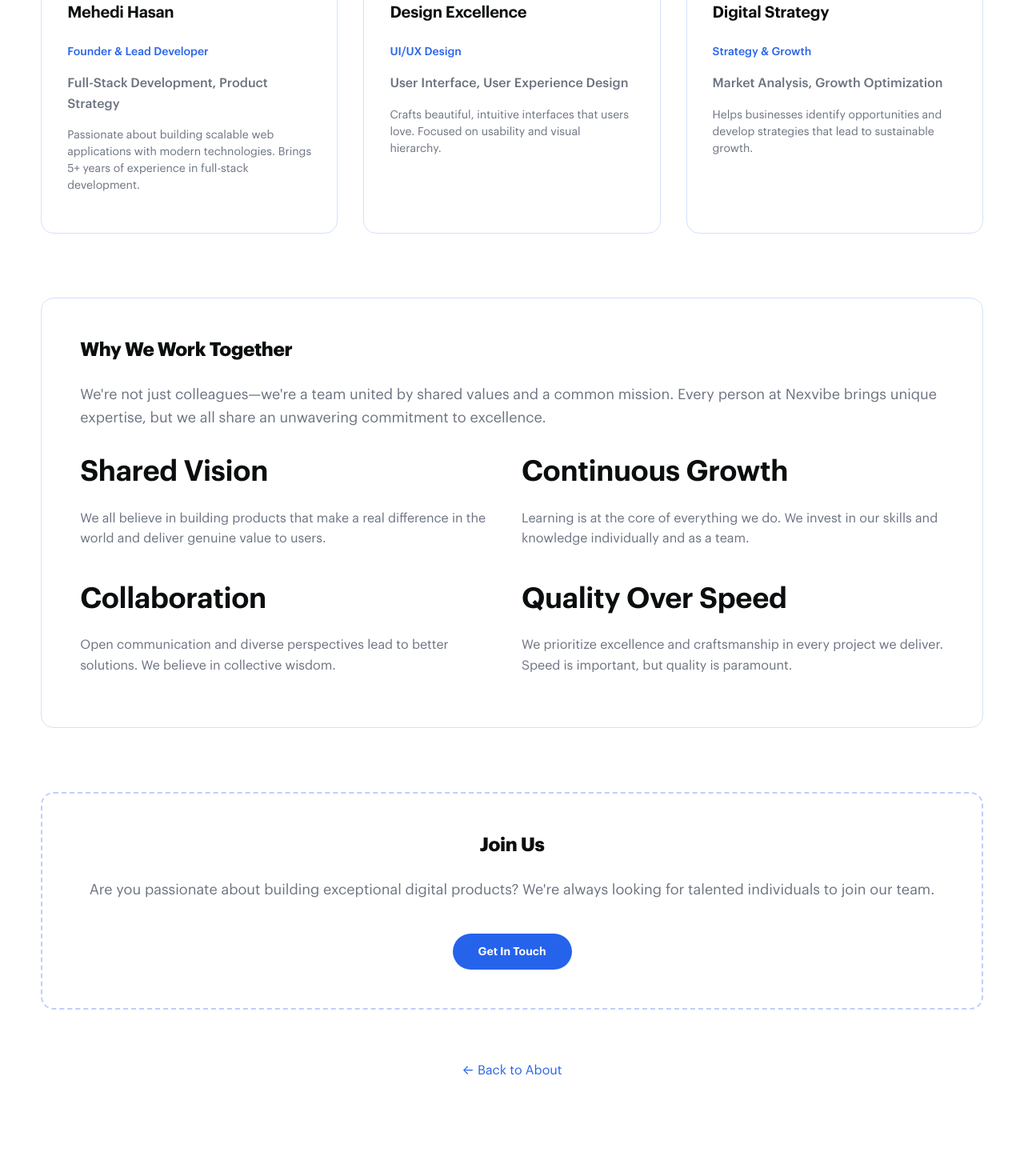
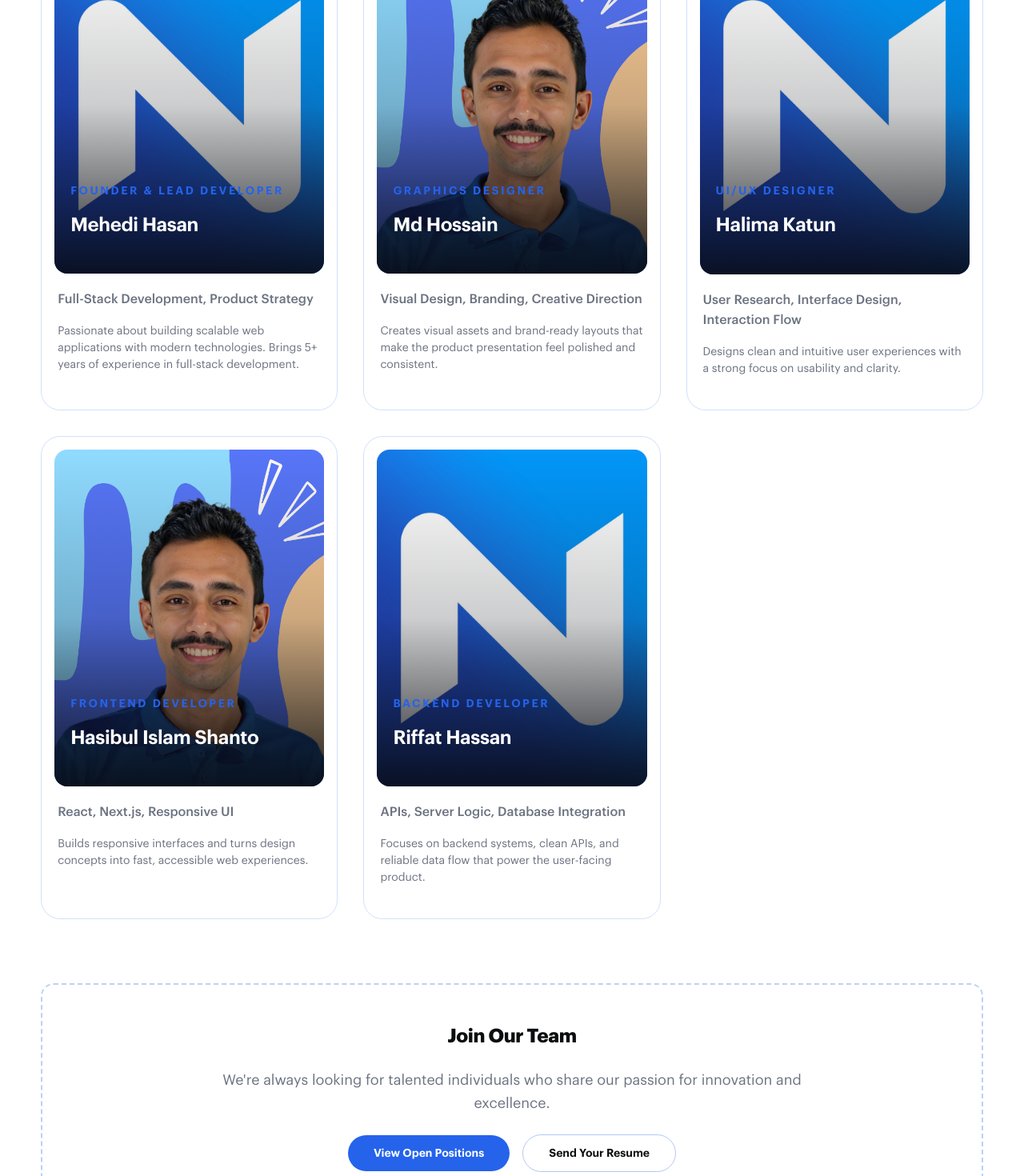
Before and after one commit to TheMehediHQ/Nexvibe, a Next.js app: page /team in a window 1280 px wide. Shown: the part 440-1910 px from the top of the page at 80% size. Built offline with nearby package versions, Linux system fonts and the light colour scheme; no server answers.

Commit message:
feat: i update team member

```diff
--- a/app/team/TeamPageClient.tsx
+++ b/app/team/TeamPageClient.tsx
@@ -1,6 +1,45 @@
 'use client';
 
+import Image from 'next/image';
 import Link from 'next/link';
+
+const teamMembers = [
+  {
+    name: 'Mehedi Hasan',
+    role: 'Founder & Lead Developer',
+    expertise: 'Full-Stack Development, Product Strategy',
+    image: '/profile/profile.png',
+    bio: 'Passionate about building scalable web applications with modern technologies. Brings 5+ years of experience in full-stack development.',
+  },
+  {
+    name: 'Md Hossain',
+    role: 'Graphics Designer',
+    expertise: 'Visual Design, Branding, Creative Direction',
+    image: '/profile/about.png',
+    bio: 'Creates visual assets and brand-ready layouts that make the product presentation feel polished and consistent.',
+  },
+  {
+    name: 'Halima Katun',
+    role: 'UI/UX Designer',
+    expertise: 'User Research, Interface Design, Interaction Flow',
+    image: '/profile/profile.png',
+    bio: 'Designs clean and intuitive user experiences with a strong focus on usability and clarity.',
+  },
+  {
+    name: 'Hasibul Islam Shanto',
+    role: 'Frontend Developer',
+    expertise: 'React, Next.js, Responsive UI',
+    image: '/profile/about.png',
+    bio: 'Builds responsive interfaces and turns design concepts into fast, accessible web experiences.',
+  },
+  {
+    name: 'Riffat Hassan',
+    role: 'Backend Developer',
+    expertise: 'APIs, Server Logic, Database Integration',
+    image: '/profile/profile.png',
+    bio: 'Focuses on backend systems, clean APIs, and reliable data flow that power the user-facing product.',
+  },
+];
 
 export default function TeamPageClient() {
   return (
@@ -10,44 +49,22 @@ export default function TeamPageClient() {
         className="relative min-h-screen overflow-hidden py-[clamp(4rem,8vw,8rem)]"
         style={{ background: 'var(--bg)' }}
       >
-        <div className="relative z-[2] mx-auto max-w-[1400px] px-[clamp(1rem,4vw,4rem)]">
+        <div className="relative z-2 mx-auto max-w-350 px-[clamp(1rem,4vw,4rem)]">
           <div className="mb-16 overflow-hidden text-center">
             <h1 className="sectionTitleGlobal">
               Our <span style={{ color: 'var(--accent)' }}>Team</span>
             </h1>
-            <p className="mx-auto mt-4 max-w-[700px] text-lg text-[var(--text-secondary)]">
+            <p className="mx-auto mt-4 max-w-175 text-lg text-(--text-secondary)">
               A passionate group of designers, developers, and strategists dedicated to building exceptional digital
               products that drive real business impact.
             </p>
           </div>
 
-          <div className="grid gap-8 md:grid-cols-2 lg:grid-cols-3 mb-20">
-            {[
-              {
-                name: 'Mehedi Hasan',
-                role: 'Founder & Lead Developer',
-                expertise: 'Full-Stack Development, Product Strategy',
-                icon: '👨‍💻',
-                bio: 'Passionate about building scalable web applications with modern technologies. Brings 5+ years of experience in full-stack development.',
-              },
-              {
-                name: 'Design Excellence',
-                role: 'UI/UX Design',
-                expertise: 'User Interface, User Experience Design',
-                icon: '🎨',
-                bio: 'Crafts beautiful, intuitive interfaces that users love. Focused on usability and visual hierarchy.',
-              },
-              {
-                name: 'Digital Strategy',
-                role: 'Strategy & Growth',
-                expertise: 'Market Analysis, Growth Optimization',
-                icon: '📊',
-                bio: 'Helps businesses identify opportunities and develop strategies that lead to sustainable growth.',
-              },
-            ].map((member, idx) => (
+          <div className="mb-20 grid gap-8 md:grid-cols-2 lg:grid-cols-3">
+            {teamMembers.map((member) => (
               <div
-                key={idx}
-                className="group relative overflow-hidden rounded-2xl border p-8 transition-all duration-300 h-full"
+                key={member.name}
+                className="group relative h-full overflow-hidden rounded-3xl border p-4 transition-all duration-300"
                 style={{ borderColor: 'rgba(var(--accent-rgb), 0.2)' }}
               >
                 <div
@@ -57,79 +74,70 @@ export default function TeamPageClient() {
                   }}
                 />
 
-                <div className="relative z-[2] space-y-4">
-                  <div className="text-5xl">{member.icon}</div>
-                  <div>
-                    <h2 className="text-xl font-semibold text-[var(--text)]">{member.name}</h2>
-                    <p className="text-sm font-medium text-[var(--accent)]">{member.role}</p>
+                <div className="relative z-2 space-y-5">
+                  <div className="relative aspect-4/5 overflow-hidden rounded-2xl">
+                    <Image
+                      src={member.image}
+                      alt={`${member.name} portrait`}
+                      fill
+                      className="object-cover transition-transform duration-500 group-hover:scale-105"
+                      sizes="(max-width: 768px) 100vw, (max-width: 1024px) 50vw, 33vw"
+                      priority={member.name === 'Mehedi Hasan'}
+                    />
+                    <div className="absolute inset-0 bg-linear-to-t from-[rgba(6,9,14,0.88)] via-[rgba(6,9,14,0.2)] to-transparent" />
+                    <div className="absolute inset-x-0 bottom-0 p-5">
+                      <p className="text-sm font-semibold uppercase tracking-[0.18em] text-(--accent)">
+                        {member.role}
+                      </p>
+                      <h2 className="mt-2 text-2xl font-semibold text-white">{member.name}</h2>
+                    </div>
                   </div>
-                  <p className="font-medium text-[var(--text-secondary)]">{member.expertise}</p>
-                  <p className="text-sm leading-relaxed text-[var(--text-secondary)]">{member.bio}</p>
+                  <div className="space-y-3 px-1 pb-2">
+                    <p className="font-medium text-(--text-secondary)">{member.expertise}</p>
+                    <p className="text-sm leading-relaxed text-(--text-secondary)">{member.bio}</p>
+                  </div>
                 </div>
               </div>
             ))}
           </div>
 
+
+
           <div
-            className="space-y-8 rounded-2xl border p-8 md:p-12"
-            style={{ borderColor: 'rgba(var(--accent-rgb), 0.2)' }}
+            className="mt-20 space-y-6 rounded-2xl border-2 border-dashed p-8 text-center md:p-12"
+            style={{ borderColor: 'rgba(var(--accent-rgb), 0.3)' }}
           >
-            <div>
-              <h2 className="text-2xl font-bold text-[var(--text)]">Why We Work Together</h2>
-              <p className="mt-4 text-lg leading-relaxed text-[var(--text-secondary)]">
-                We're not just colleagues—we're a team united by shared values and a common mission. Every person at
-                Nexvibe brings unique expertise, but we all share an unwavering commitment to excellence.
+            <div className="mx-auto max-w-190 space-y-4">
+              <h2 className="text-2xl font-bold text-(--text)">Join Our Team</h2>
+              <p className="text-lg text-(--text-secondary)">
+                We&apos;re always looking for talented individuals who share our passion for innovation and excellence.
               </p>
             </div>
 
-            <div className="grid gap-6 md:grid-cols-2">
-              {[
-                {
-                  title: 'Shared Vision',
-                  description:
-                    'We all believe in building products that make a real difference in the world and deliver genuine value to users.',
-                },
-                {
-                  title: 'Continuous Growth',
-                  description:
-                    'Learning is at the core of everything we do. We invest in our skills and knowledge individually and as a team.',
-                },
-                {
-                  title: 'Collaboration',
-                  description:
-                    'Open communication and diverse perspectives lead to better solutions. We believe in collective wisdom.',
-                },
-                {
-                  title: 'Quality Over Speed',
-                  description:
-                    'We prioritize excellence and craftsmanship in every project we deliver. Speed is important, but quality is paramount.',
-                },
-              ].map((item, idx) => (
-                <div key={idx} className="space-y-2">
-                  <h3 className="font-semibold text-[var(--text)]">{item.title}</h3>
-                  <p className="text-[var(--text-secondary)]">{item.description}</p>
-                </div>
-              ))}
+            <div className="flex flex-col items-center justify-center gap-4 sm:flex-row">
+              <a
+                href="https://www.apexiumstechnologies.com/careers"
+                target="_blank"
+                rel="noreferrer"
+                className="inline-flex items-center justify-center rounded-full bg-(--accent) px-8 py-3 text-sm font-semibold text-(--bg) transition-all duration-300 hover:scale-105 active:scale-95"
+              >
+                View Open Positions
+              </a>
+              <a
+                href="https://wa.me/923405542097?text=Hello%20I%20want%20to%20send%20my%20resume"
+                target="_blank"
+                rel="noreferrer"
+                className="inline-flex items-center justify-center rounded-full border border-[rgba(var(--accent-rgb),0.35)] px-8 py-3 text-sm font-semibold text-(--text) transition-all duration-300 hover:bg-[rgba(var(--accent-rgb),0.08)] active:scale-95"
+              >
+                Send Your Resume
+              </a>
             </div>
-          </div>
-
-          <div className="mt-20 rounded-2xl border-2 border-dashed p-12 text-center" style={{ borderColor: 'rgba(var(--accent-rgb), 0.3)' }}>
-            <h2 className="text-2xl font-bold text-[var(--text)]">Join Us</h2>
-            <p className="mt-4 text-lg text-[var(--text-secondary)]">
-              Are you passionate about building exceptional digital products? We're always looking for talented individuals to join our team.
-            </p>
-            <Link
-              href="mailto:hello@nexvibe.com"
-              className="mt-6 inline-flex items-center justify-center gap-2.5 whitespace-nowrap rounded-full bg-[var(--accent)] px-8 py-3 text-sm font-semibold text-[var(--bg)] transition-all duration-300 hover:scale-105 active:scale-95"
-            >
-              Get In Touch
-            </Link>
           </div>
 
           <div className="mt-16 text-center">
             <Link
               href="/about"
-              className="text-[var(--accent)] hover:underline underline-offset-4"
+              className="text-(--accent) hover:underline underline-offset-4"
             >
               ← Back to About
             </Link>
```
